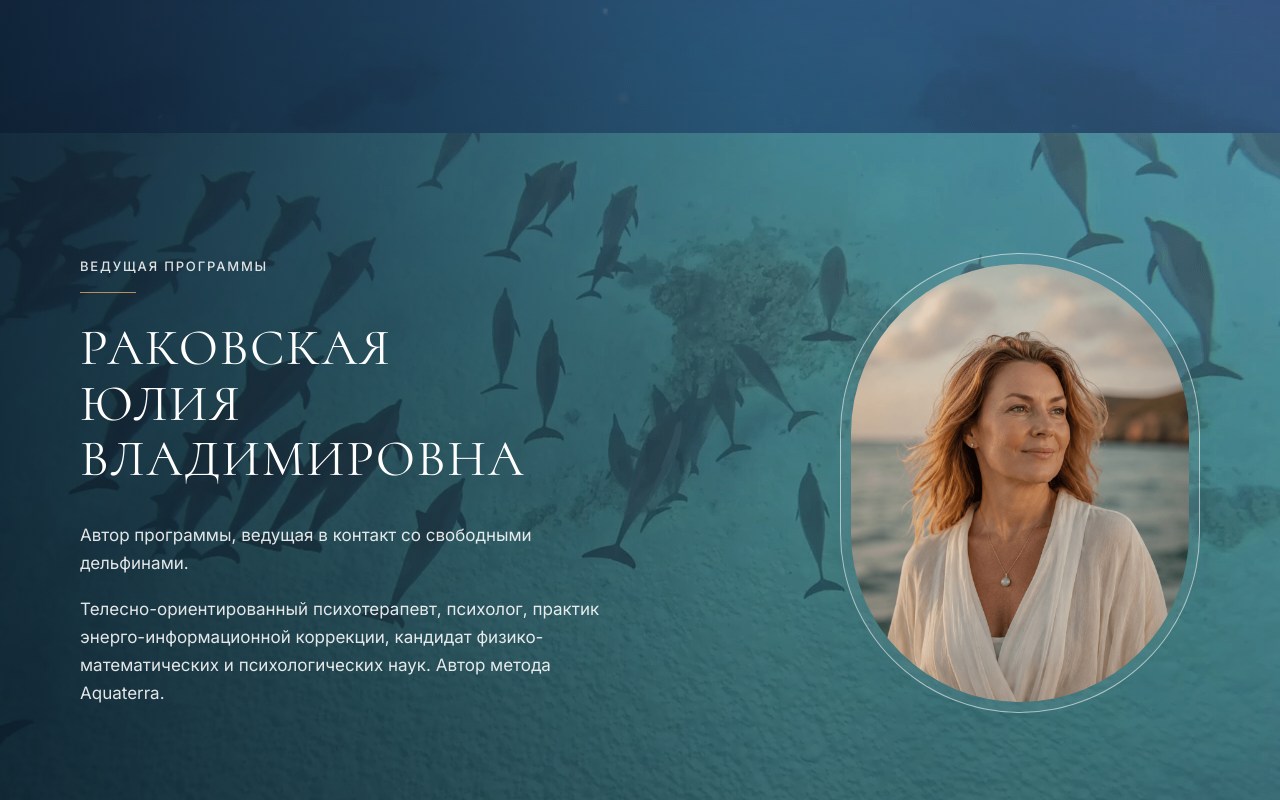
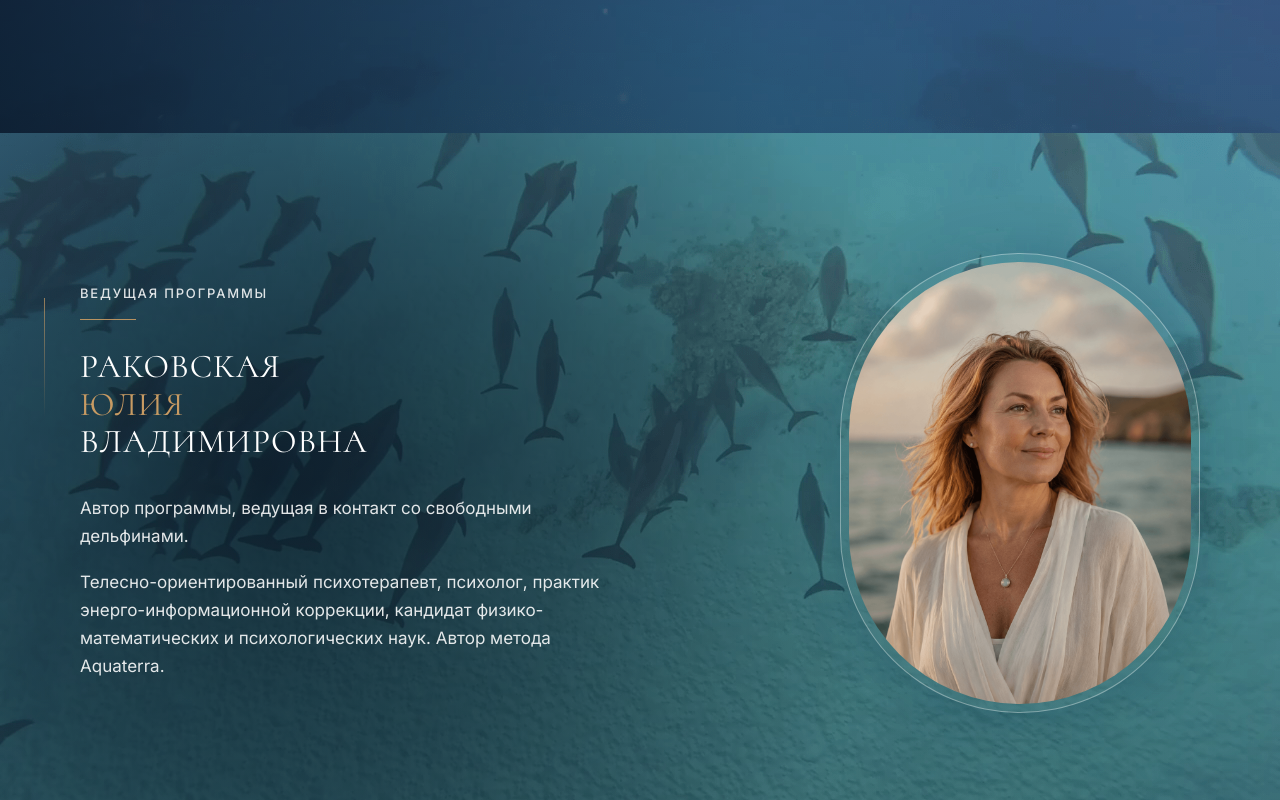
Before and after one commit to DariaKott/dolphins-website, a Next.js app: page / in a window 1280 px wide. Shown: the part 660-1460 px from the top of the page. Built offline with nearby package versions, Linux system fonts and the light colour scheme.

Commit message:
finish section About design

```diff
--- a/src/components/About/About.module.scss
+++ b/src/components/About/About.module.scss
@@ -5,7 +5,13 @@
   padding: 120px 0;
   color: #ffffff;
   background-image:
-    var(--overlay-underwater-left),
+    radial-gradient(
+      circle at 22% 50%,
+      rgba(5, 18, 32, 0.78) 0%,
+      rgba(5, 18, 32, 0.52) 28%,
+      rgba(5, 18, 32, 0.12) 58%,
+      rgba(5, 18, 32, 0.02) 100%
+    ),
     var(--overlay-underwater),
     url("../../assets/images/bg2.png");
   background-repeat: no-repeat;
@@ -22,11 +28,23 @@
 }
 
 .content {
+  position: relative;
   display: flex;
   flex: 1 1 0;
   max-width: 620px;
   flex-direction: column;
   align-items: flex-start;
+
+  &::before {
+    position: absolute;
+    top: 12px;
+    left: -36px;
+    width: 1px;
+    height: 120px;
+    background: linear-gradient(to bottom, var(--color-gold), transparent);
+    content: "";
+    opacity: 0.7;
+  }
 }
 
 .eyebrow {
@@ -55,11 +73,15 @@
   margin: 0;
   color: #ffffff;
   font-family: var(--font-heading), Georgia, serif;
-  font-size: clamp(34px, 4vw, 54px);
+  font-size: clamp(26px, 2.6vw, 36px);
   font-weight: 400;
-  letter-spacing: 0.035em;
-  line-height: 1.08;
+  letter-spacing: 0.03em;
+  line-height: 1.12;
   text-transform: uppercase;
+
+  span {
+    color: var(--color-gold);
+  }
 }
 
 .text {
@@ -89,10 +111,11 @@
   width: 360px;
   height: 460px;
   overflow: hidden;
-  border: 1px solid rgba(255, 255, 255, 0.55);
+  border: 1px solid rgba(255, 255, 255, 0.35);
   border-radius: 999px;
-  padding: 10px;
-  background: rgba(255, 255, 255, 0.06);
+  padding: 8px;
+  background: rgba(255, 255, 255, 0.03);
+  box-shadow: 0 0 60px rgba(10, 40, 80, 0.24);
 }
 
 .photo {
@@ -116,6 +139,10 @@
 
   .content {
     max-width: 100%;
+
+    &::before {
+      display: none;
+    }
   }
 
   .photoColumn {
@@ -137,7 +164,7 @@
   }
 
   .title {
-    font-size: clamp(30px, 9vw, 42px);
+    // font-size: clamp(30px, 9vw, 38px);
     line-height: 1.1;
   }
 
@@ -147,9 +174,14 @@
     line-height: 1.6;
   }
 
+  .photoColumn {
+  justify-content: center;
+}
+
   .photoFrame {
     width: min(280px, 100%);
     height: 360px;
     padding: 8px;
+    margin: 0 auto;
   }
 }
--- a/src/components/About/About.tsx
+++ b/src/components/About/About.tsx
@@ -12,7 +12,9 @@ export const About = () => {
             <h2 id="leader-title" className={styles.title}>
               РАКОВСКАЯ
               <br />
-              ЮЛИЯ ВЛАДИМИРОВНА
+              <span>ЮЛИЯ</span>
+              <br />
+              ВЛАДИМИРОВНА
             </h2>
             <div className={styles.text}>
               <p>Автор программы, ведущая в контакт со свободными дельфинами.</p>
```
